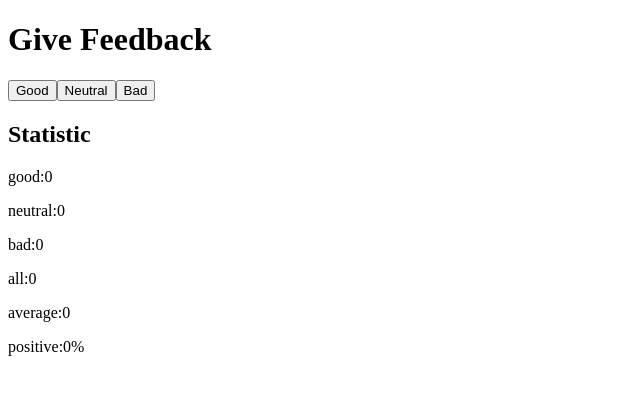
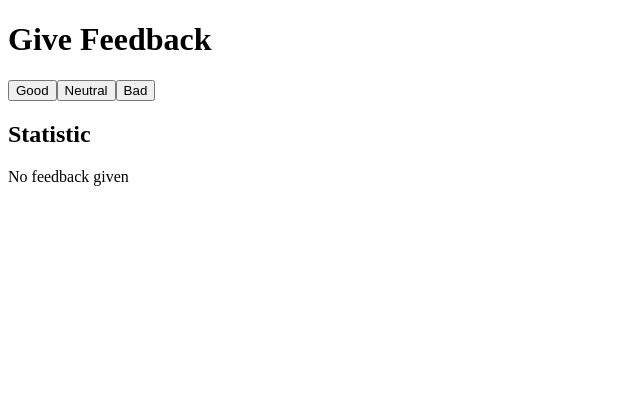
Before and after one commit to Valentina15-lopez/fullstackopen, a React (Create React App) app in the folder part1/unicafe/: page / in a window 1280 px wide. Shown: the top 394 px of the page, without its empty margins (0-640 px from the left). Built offline with nearby package versions, Linux system fonts and the light colour scheme.

Commit message:
part 1.9

```diff
--- a/part1/unicafe/src/App.jsx
+++ b/part1/unicafe/src/App.jsx
@@ -1,25 +1,30 @@
 import { useState } from "react";
 
 const Statistics = ({ good, bad, neutral }) => {
+  const total = good + neutral + bad;
   const calculateAverage = () => {
-    const total = good + neutral + bad;
     if (total === 0) return 0;
     return (good * 1 + neutral * 0 + bad * -1) / total;
   };
   const calculatePositive = () => {
-    const total = good + neutral + bad;
     if (total === 0) return "0%";
     return `${((good / total) * 100).toFixed(2)}%`;
   };
   return (
     <div>
       <h2>Statistic</h2>
-      <p>good:{good}</p>
-      <p>neutral:{neutral}</p>
-      <p>bad:{bad}</p>
-      <p>all:{good + neutral + bad}</p>
-      <p>average:{calculateAverage()}</p>
-      <p>positive:{calculatePositive()}</p>
+      {total === 0 ? (
+        <div>No feedback given </div>
+      ) : (
+        <>
+          <p>good:{good}</p>
+          <p>neutral:{neutral}</p>
+          <p>bad:{bad}</p>
+          <p>all:{total}</p>
+          <p>average:{calculateAverage()}</p>
+          <p>positive:{calculatePositive()}</p>
+        </>
+      )}
     </div>
   );
 };
```
